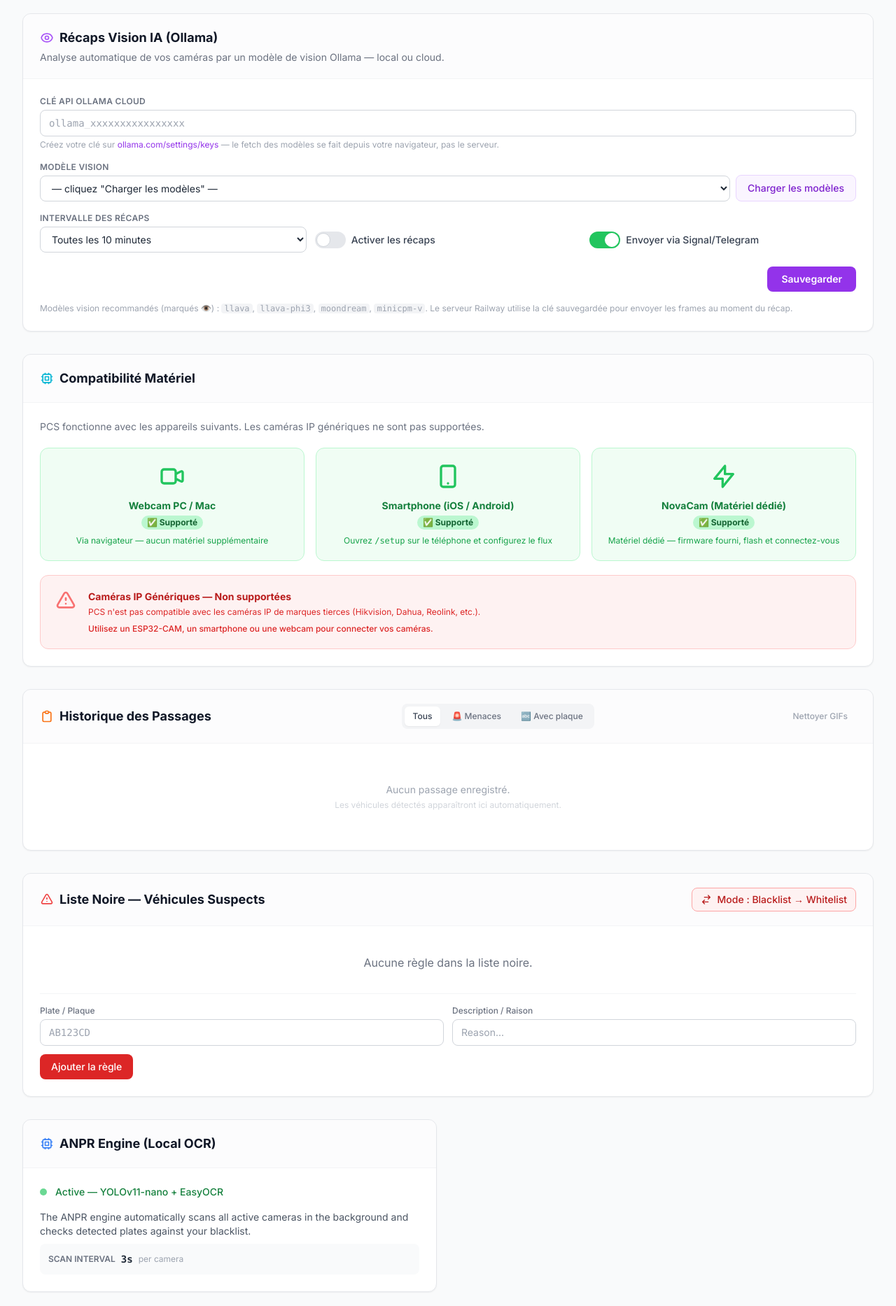
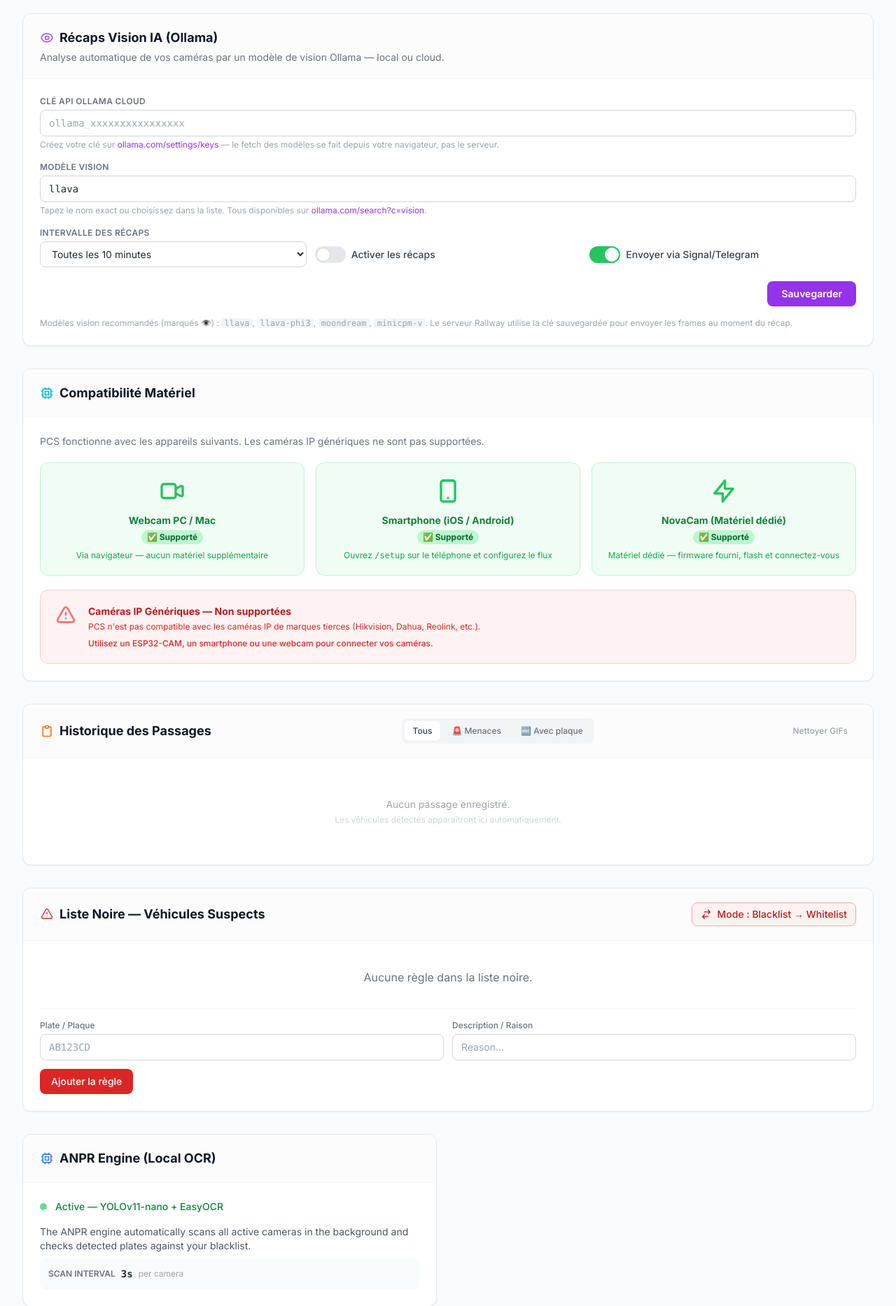
Before and after one commit to qrDOTtech1/PCS---Parcking-Cam-Security, a Python web app: template templates/dashboard.html in a window 1280 px wide. Shown: the part 920-2787 px from the top of the page at 70% size. Run offline with Jinja, Linux system fonts and the light colour scheme; the template is opened without the code that fills it, so the values that code supplies are empty; some libraries are stand-ins or nearby versions.

Commit message:
fix: liste statique modèles vision Ollama — suppression fetch réseau
- Remplace dropdown+fetch par input text + datalist HTML (aucun appel réseau)
- Liste des modèles vision connus: llava, moondream, llava-phi3, minicpm-v...
- Suppression loadOllamaModels() et route /api/ollama/vision_models inutiles
- Fiable à 100%, aucun CORS ni problème DNS possible

Co-Authored-By: Claude Sonnet 4.6 <noreply@anthropic.com>

```diff
--- a/templates/dashboard.html
+++ b/templates/dashboard.html
@@ -457,22 +457,23 @@ Add Camera / Ajouter un appareil
                     </div>
 
                     <!-- Modèle -->
-                    <div class="flex gap-2 items-end">
-                        <div class="flex-1">
-                            <label class="block text-xs font-semibold text-gray-500 uppercase tracking-wide mb-1">Modèle vision</label>
-                            <select id="ollama-model"
-                                class="w-full px-3 py-2 border border-gray-300 rounded-lg text-sm bg-white focus:ring-2 focus:ring-purple-300 focus:border-purple-400">
-                                {% if ollama_cfg and ollama_cfg.model_name %}
-                                <option value="{{ ollama_cfg.model_name }}" selected>{{ ollama_cfg.model_name }}</option>
-                                {% else %}
-                                <option value="">— cliquez "Charger les modèles" —</option>
-                                {% endif %}
-                            </select>
-                        </div>
-                        <button onclick="loadOllamaModels()"
-                            class="px-4 py-2 rounded-lg text-sm font-medium bg-purple-50 text-purple-700 border border-purple-200 hover:bg-purple-100 transition whitespace-nowrap">
-                            Charger les modèles
-                        </button>
+                    <div>
+                        <label class="block text-xs font-semibold text-gray-500 uppercase tracking-wide mb-1">Modèle vision</label>
+                        <input type="text" id="ollama-model" list="ollama-model-list"
+                            value="{{ ollama_cfg.model_name if ollama_cfg else 'llava' }}"
+                            placeholder="ex: llava, moondream, llava-phi3..."
+                            class="w-full px-3 py-2 border border-gray-300 rounded-lg text-sm font-mono focus:ring-2 focus:ring-purple-300 focus:border-purple-400">
+                        <datalist id="ollama-model-list">
+                            <option value="llava">llava — vision générale</option>
+                            <option value="llava:13b">llava:13b</option>
+                            <option value="llava:34b">llava:34b</option>
+                            <option value="llava-phi3">llava-phi3 — léger + vision</option>
+                            <option value="llava-llama3">llava-llama3</option>
+                            <option value="moondream">moondream — ultra léger</option>
+                            <option value="bakllava">bakllava</option>
+                            <option value="minicpm-v">minicpm-v</option>
+                        </datalist>
+                        <p class="text-xs text-gray-400 mt-1">Tapez le nom exact ou choisissez dans la liste. Tous disponibles sur <a href="https://ollama.com/search?c=vision" target="_blank" class="text-purple-600 hover:underline">ollama.com/search?c=vision</a>.</p>
                     </div>
 
                     <!-- Intervalle + toggles -->
@@ -1420,39 +1421,7 @@ Add Camera / Ajouter un appareil
             }
         }
 
-        // ── Ollama Vision (fetch navigateur → ollama.com directement) ──
-        function loadOllamaModels() {
-            const key = document.getElementById('ollama-key').value.trim();
-            if (!key) { alert('Entrez votre clé API Ollama d\'abord.'); return; }
-            const sel = document.getElementById('ollama-model');
-            const saved = sel.value;
-            sel.innerHTML = '<option>Chargement...</option>';
-            // Fetch direct depuis le navigateur — pas de DNS Railway
-            fetch('https://ollama.com/api/tags', {
-                headers: { 'Authorization': 'Bearer ' + key }
-            })
-            .then(r => { if (!r.ok) throw new Error('HTTP ' + r.status); return r.json(); })
-            .then(data => {
-                const VISION = ['llava','bakllava','moondream','minicpm','llava-phi','llava-llama','gemma3','mistral-small3','cogvlm','qwen2-vl'];
-                const raw = data.models || [];
-                const models = raw.map(m => ({
-                    name: m.name || m,
-                    vision: VISION.some(kw => (m.name || m).toLowerCase().includes(kw))
-                })).sort((a,b) => (b.vision - a.vision) || a.name.localeCompare(b.name));
-                sel.innerHTML = '';
-                if (!models.length) { sel.innerHTML = '<option>Aucun modèle disponible</option>'; return; }
-                models.forEach(m => {
-                    const opt = document.createElement('option');
-                    opt.value = m.name;
-                    opt.textContent = m.name + (m.vision ? ' 👁️' : '');
-                    if (m.name === saved) opt.selected = true;
-                    sel.appendChild(opt);
-                });
-                if (!sel.value) sel.value = models[0].name;
-            })
-            .catch(e => { sel.innerHTML = '<option>Erreur: ' + e.message + '</option>'; console.error(e); });
-        }
-
+        // ── Ollama Vision ──────────────────────────────────────────────
         function saveOllamaConfig() {
             const payload = {
                 base_url: 'https://ollama.com',
```
